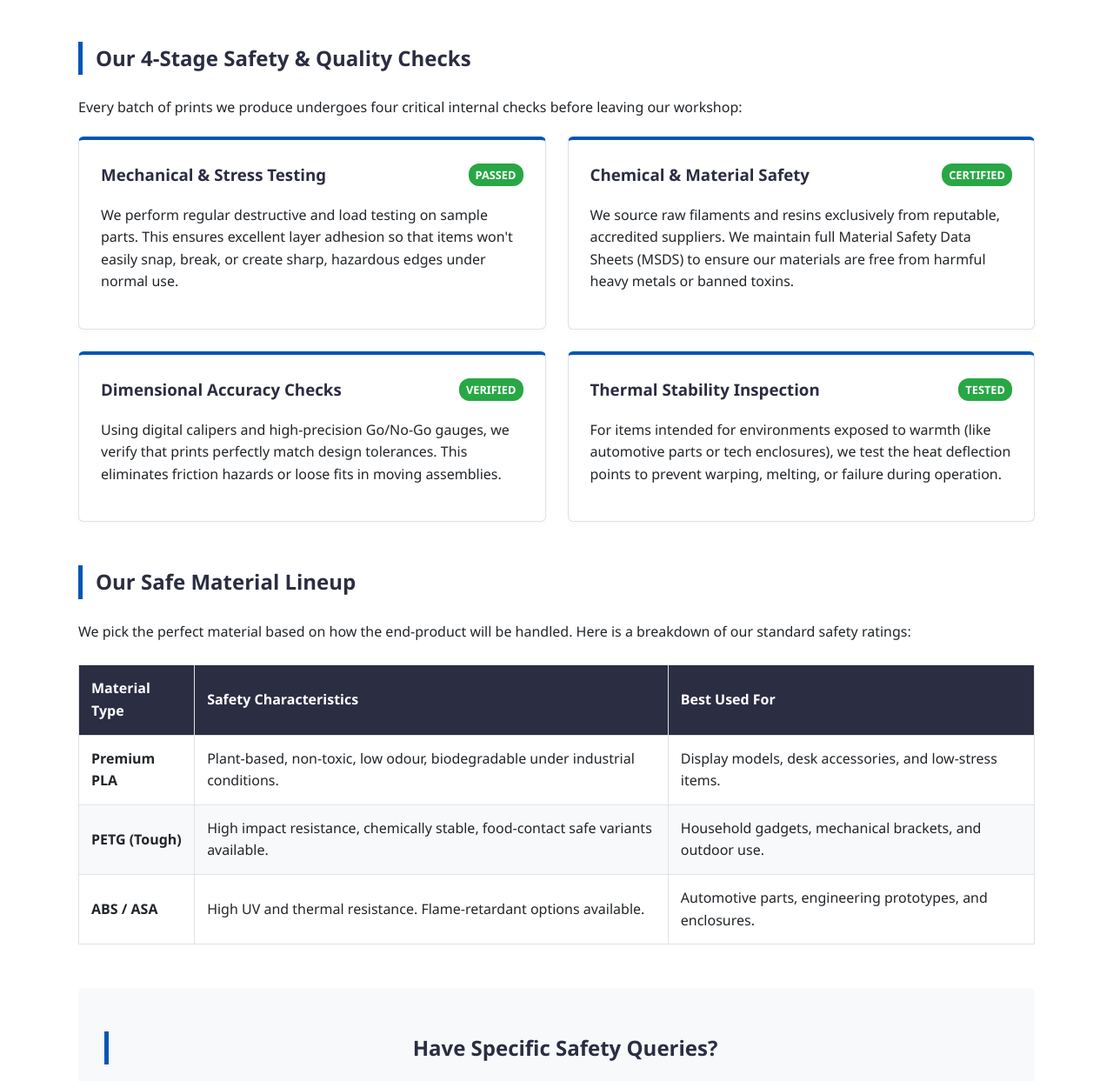
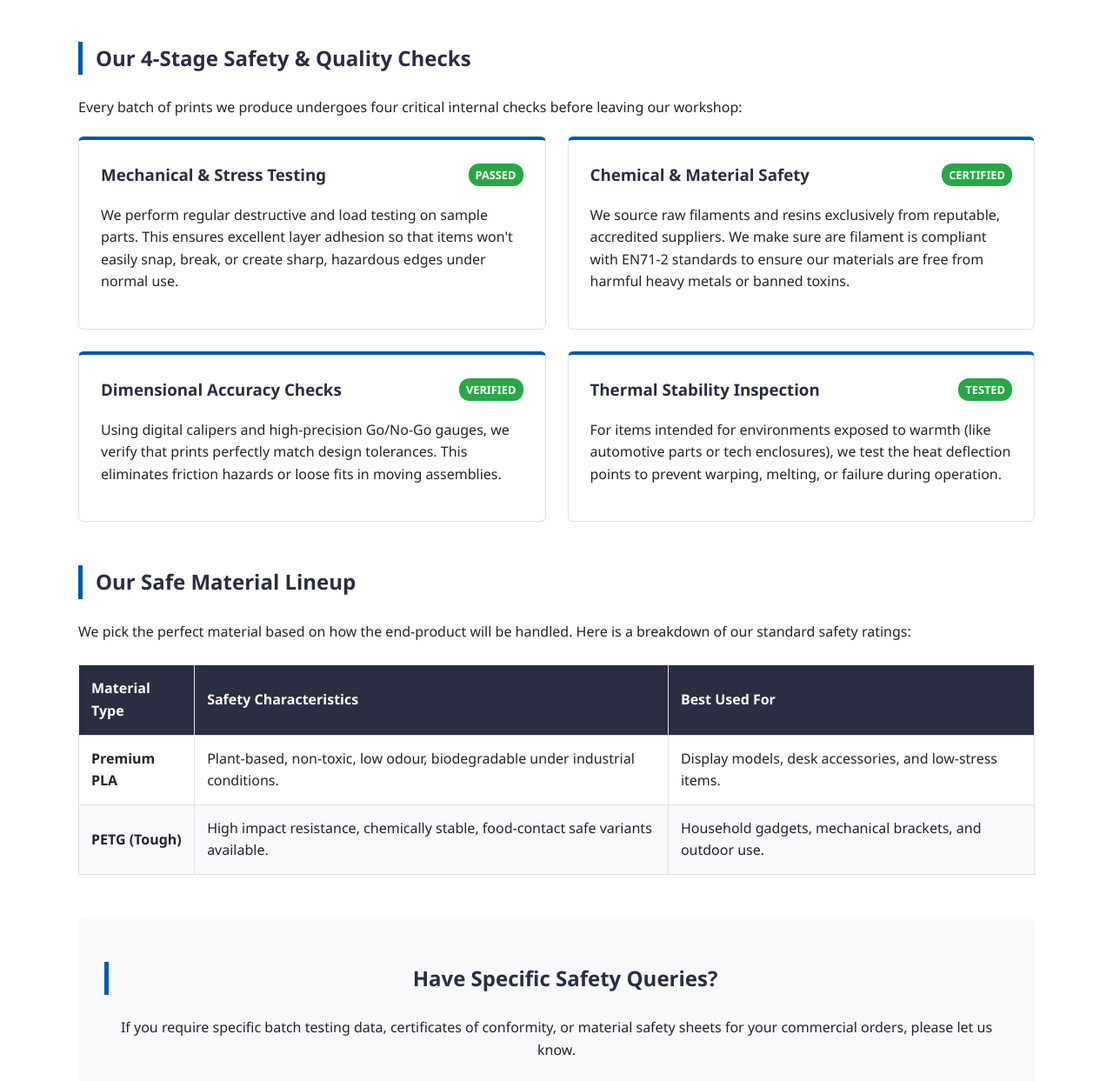
Before and after one commit to JCNUK/ukca, a plain HTML site: page index.html in a window 1280 px wide. Shown: the part 739-1982 px from the top of the page at 87% size. Drawn offline with Linux system fonts and the light colour scheme.

Commit message:
Update index.html
fixed problems and made more to fix later

```diff
--- a/index.html
+++ b/index.html
@@ -213,7 +213,7 @@
 
                 <div class="card test-card">
                     <h3>Chemical & Material Safety <span class="status-tag">Certified</span></h3>
-                    <p>We source raw filaments and resins exclusively from reputable, accredited suppliers. We maintain full Material Safety Data Sheets (MSDS) to ensure our materials are free from harmful heavy metals or banned toxins.</p>
+                    <p>We source raw filaments and resins exclusively from reputable, accredited suppliers. We make sure are filament is compliant with EN71-2 standards to ensure our materials are free from harmful heavy metals or banned toxins.</p>
                 </div>
 
                 <div class="card test-card">
@@ -251,11 +251,6 @@
                         <td>High impact resistance, chemically stable, food-contact safe variants available.</td>
                         <td>Household gadgets, mechanical brackets, and outdoor use.</td>
                     </tr>
-                    <tr>
-                        <td><strong>ABS / ASA</strong></td>
-                        <td>High UV and thermal resistance. Flame-retardant options available.</td>
-                        <td>Automotive parts, engineering prototypes, and enclosures.</td>
-                    </tr>
                 </tbody>
             </table>
         </section>
```
